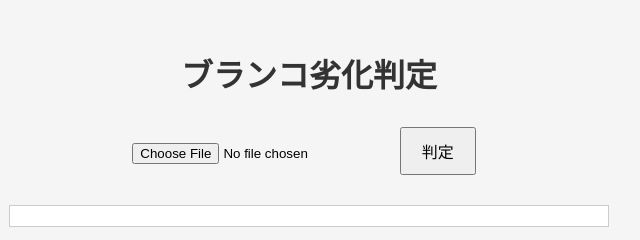
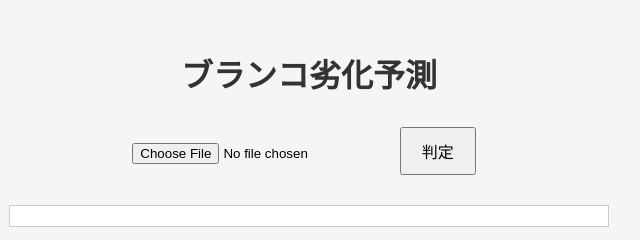
Before and after one commit to c3p31079/c3p31079_yosoku, a plain HTML site: page docs/index.html in a window 1280 px wide. Shown: the full height of the page, 331-971 px from the left. Drawn offline with Linux system fonts and the light colour scheme.

Commit message:
Update index.html

```diff
--- a/docs/index.html
+++ b/docs/index.html
@@ -2,11 +2,12 @@
 <html lang="ja">
 <head>
 <meta charset="UTF-8">
-    <title>ブランコ劣化判定</title>
+<meta name="viewport" content="width=device-width, initial-scale=1.0">
+<title>ブランコ劣化予測</title>
 <link rel="stylesheet" href="style.css">
 </head>
 <body>
-    <h1>ブランコ劣化判定</h1>
+  <h1>ブランコ劣化予測</h1>
   <input type="file" id="fileInput">
   <button onclick="send()">判定</button>
   <div id="result"></div>
```
Lines whose indentation alone changed are shown as unchanged.
